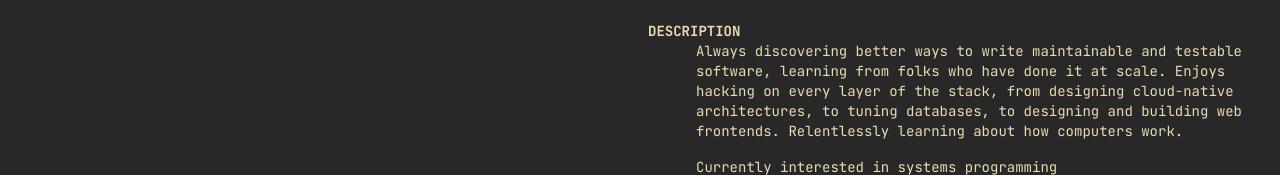
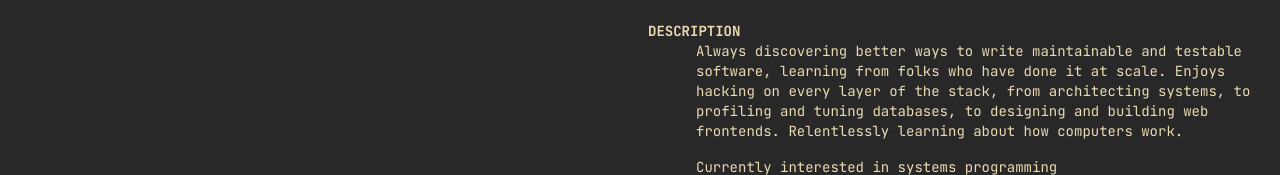
Before and after one commit to nchaloult/nchaloult.github.io, an Astro site: page / in a window 1280 px wide. Shown: the part 187-362 px from the top of the page. Built offline with nearby package versions, Linux system fonts and the light colour scheme; Astro itself is replaced by a stand-in of ours; a web font is replaced by a local one.

Commit message:
Reword "every layer of the stack" segment of man page description

```diff
--- a/src/components/ManPage.astro
+++ b/src/components/ManPage.astro
@@ -27,9 +27,9 @@
       <p>
         Always discovering better ways to write maintainable and testable
         software, learning from folks who have done it at scale. Enjoys hacking
-        on every layer of the stack, from designing cloud-native architectures,
-        to tuning databases, to designing and building web frontends.
-        Relentlessly learning about how computers work.
+        on every layer of the stack, from architecting systems, to profiling and
+        tuning databases, to designing and building web frontends. Relentlessly
+        learning about how computers work.
       </p>
       <p>
         Currently interested in systems programming (<a
```
